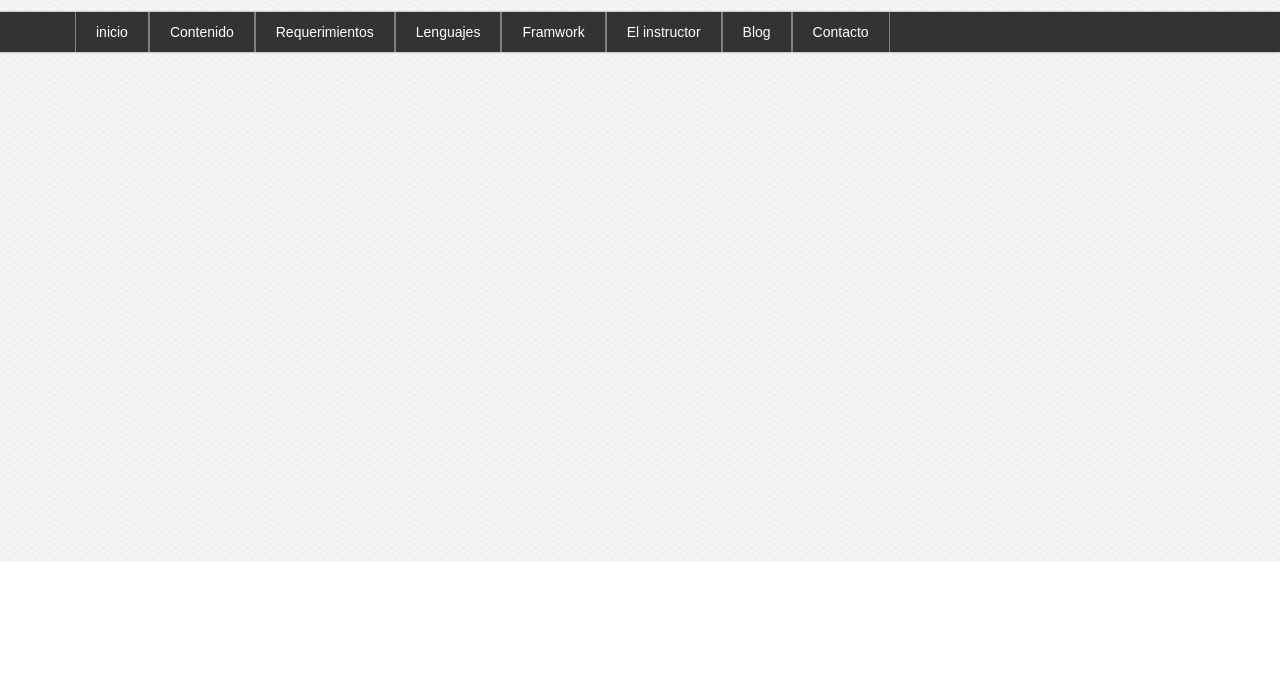
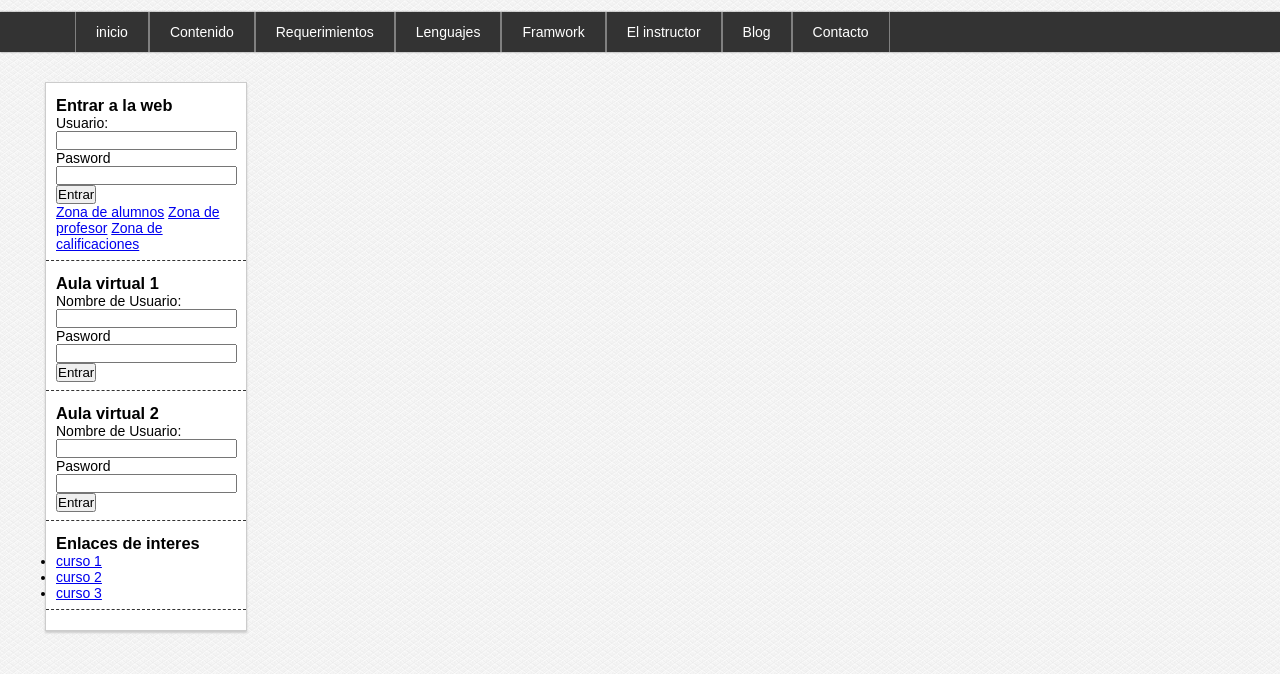
Before and after one commit to jramireza69/master-css, a plain HTML site: page maquetacion/index.html in a window 1280 px wide. Shown: the part 238-912 px from the top of the page. Before the commit the page ends 800 px from the top, so only its background shows below. Drawn offline with Linux system fonts and the light colour scheme; files that its build step writes are made by us from their sources.

Commit message:
navegacion izquierda61 al 66

```diff
--- a/maquetacion/css/styles.css
+++ b/maquetacion/css/styles.css
@@ -134,3 +134,34 @@ body{
 
 }
 /* fin de la navegacion */
+/* CONTENIDO */
+#content{
+    width: 1250px;
+    min-height: 1100px;
+    margin: 0px auto;
+}
+/* END CONTENIDO */
+/* START SIDEBAR */
+#aside{
+    width: 200px;
+    float: left;
+    margin: 30px;
+    background-color: white;
+    border: 1px solid #ccc;
+    box-shadow: 0px 2px 2px #ccc;
+    font-family: sans-serif;
+}
+#aside .widget{
+    display: block;
+    width: 180px;
+    margin: 5px auto;
+    padding: 8px;
+    padding-left: 10px;
+    padding-right: 10px;
+    font-size: 14px;
+    border-bottom: 1px dashed #333333;
+}
+#aside .widget:last-child{
+    margin-bottom: 20px;
+}
+/* END SIDEBAR */
--- a/maquetacion/index.html
+++ b/maquetacion/index.html
@@ -45,6 +45,57 @@
          <li><a href="index.html">Contacto</a></li>
       </ul>
    </nav>
+   <div id="content">
+      <!-- Start barra lateral -->
+    <aside id="aside">
+      <div class="widget" id="login">
+         <h3>Entrar a la web</h3>
+         <form action="">
+            <label for="">Usuario:</label>
+            <input type="text" name="" id="">
+            <label for="">Pasword</label>
+            <input type="password">
+            <input type="submit" name="" id="" value="Entrar">
+
+         </form>
+         <a href="#">Zona de alumnos</a>
+         <a href="#">Zona de profesor</a>
+         <a href="#">Zona de calificaciones</a>
+      </div>
+      <div class="widget" id="login">
+         <h3>Aula virtual 1</h3>
+         <form action="">
+            <label for="">Nombre de Usuario:</label>
+            <input type="text" name="" id="">
+            <label for="">Pasword</label>
+            <input type="password">
+            <input type="submit" name="" id="" value="Entrar">
+         </form>
+      </div>
+      <div class="widget" id="login">
+         <h3>Aula virtual 2</h3>
+         <form action="">
+            <label for="">Nombre de Usuario:</label>
+            <input type="text" name="" id="">
+            <label for="">Pasword</label>
+            <input type="password">
+            <input type="submit" name="" id="" value="Entrar">
+         </form>
+      </div>
+      <div class="widget" id="login">
+         <h3>Enlaces de interes</h3>
+         <ul>
+            <li><a href="#">curso 1</a></li>
+            <li><a href="#">curso 2</a></li>
+            <li><a href="#">curso 3</a></li>
+         </ul>
+      </div>
+   </aside>
+   </div>
+
+   <!-- end barra lateral -->
+
+
 
 </body>
 <footer>
```
Lines whose indentation alone changed are shown as unchanged.
